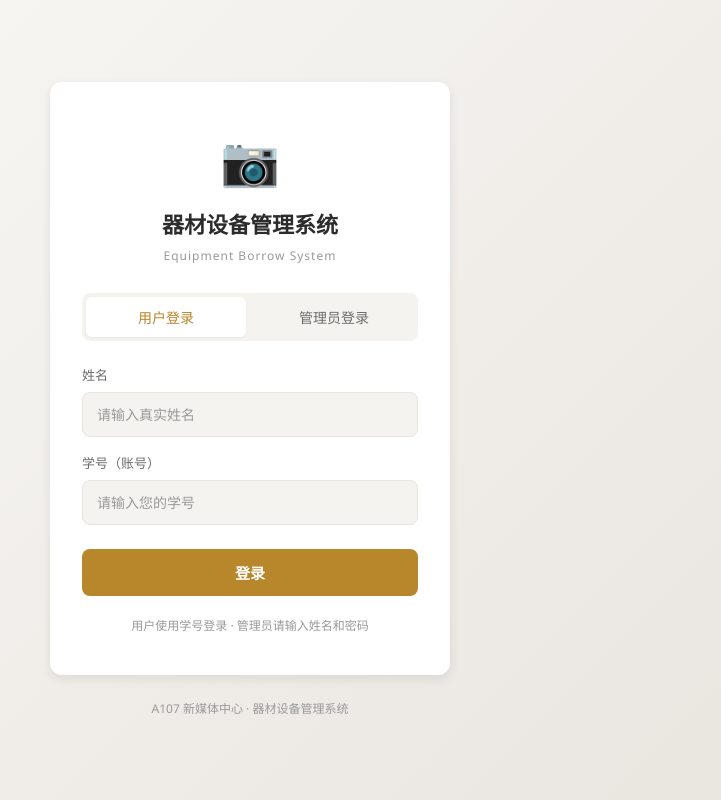
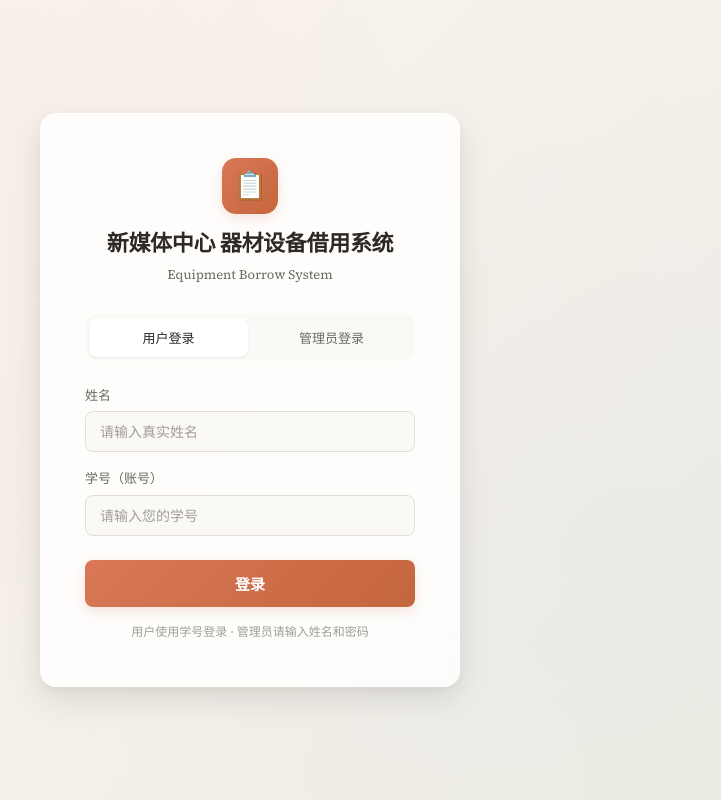
Before and after one commit to N0Chi11/field-note, a Vue app in the folder frontend/: page /login in a window 1280 px wide. Shown: the whole page, without its empty margins (390-1111 px from the left). Built offline with nearby package versions, Linux system fonts and the light colour scheme.

Commit message:
ui: 完全对齐原HTML配色(暖橙色系#D97757)+复刻登录页设计+字体对齐(Source Serif 4)

```diff
--- a/frontend/src/assets/styles/main.css
+++ b/frontend/src/assets/styles/main.css
@@ -1,44 +1,61 @@
 /* =========================================================
    全局样式 - 器材设备管理系统
-   自然风配色（与原 HTML 系统一致）
+   完全对齐原始 HTML 版本的配色与设计
    ========================================================= */
+
+@import url('https://fonts.googleapis.com/css2?family=Source+Serif+4:opsz,wght@8..60,400;8..60,500;8..60,600;8..60,700&family=Inter:wght@400;500;600;700&display=swap');
 
 :root {
   /* 背景 */
-  --bg: #faf9f7;
-  --bg-card: #ffffff;
-  --bg-input: #f5f3ef;
-  --bg-code: #f5f3ef;
+  --bg: #F5F4EE;
+  --bg-card: #FFFFFF;
+  --bg-sidebar: #EEEDE5;
+  --bg-hover: #E8E6DD;
+  --bg-input: #FAF9F5;
+  --bg-code: #FAF9F5;
 
   /* 文本 */
-  --text: #2c2c2c;
-  --text-secondary: #6b6b6b;
-  --text-tertiary: #999;
+  --text: #2D2A26;
+  --text-secondary: #6B6A63;
+  --text-tertiary: #A09E95;
 
-  /* 主色 */
-  --accent: #b8862b;
-  --accent-light: #d4a84a;
-  --accent-bg: rgba(184, 134, 43, 0.1);
+  /* 主色（暖橙色系，与原 HTML 一致） */
+  --accent: #D97757;
+  --accent-hover: #C4663D;
+  --accent-light: #F9E8E0;
+  --accent-bg: #FDF4F0;
+  --accent-gradient: linear-gradient(135deg, #D97757, #C4663D);
 
   /* 语义色 */
-  --success: #4a7c59;
-  --success-bg: rgba(74, 124, 89, 0.1);
-  --danger: #c25450;
-  --danger-bg: rgba(194, 84, 80, 0.1);
-  --warning: #b8862b;
-  --info: #5b7c99;
+  --success: #4A8B5C;
+  --success-bg: #EAF3EC;
+  --warning: #B8862B;
+  --warning-bg: #F7F0E0;
+  --danger: #C25B5B;
+  --danger-bg: #F8EAEA;
+  --info: #4A7CB5;
+  --info-bg: #EAF0F8;
 
   /* 边框与圆角 */
-  --border: #e8e4de;
+  --border: #E0DED5;
+  --border-light: #ECEAE2;
+  --radius-sm: 8px;
   --radius: 12px;
-  --radius-sm: 8px;
+  --radius-lg: 16px;
 
   /* 阴影 */
-  --shadow-sm: 0 1px 3px rgba(0, 0, 0, 0.05);
-  --shadow-md: 0 4px 12px rgba(0, 0, 0, 0.08);
+  --shadow-xs: 0 1px 2px rgba(0, 0, 0, 0.04);
+  --shadow-sm: 0 1px 3px rgba(0, 0, 0, 0.05), 0 1px 2px rgba(0, 0, 0, 0.03);
+  --shadow-md: 0 4px 12px rgba(0, 0, 0, 0.06), 0 1px 3px rgba(0, 0, 0, 0.04);
+  --shadow-lg: 0 12px 32px rgba(0, 0, 0, 0.1), 0 4px 8px rgba(0, 0, 0, 0.04);
+  --shadow-accent: 0 4px 12px rgba(217, 119, 87, 0.2);
 
-  /* 字体 */
-  --font: 'Segoe UI', -apple-system, 'PingFang SC', 'Microsoft YaHei', sans-serif;
+  /* 字体（与原 HTML 一致：衬线标题 + 无衬线 UI） */
+  --font: "Source Serif 4", Georgia, "Times New Roman", "Songti SC", "STSong", serif;
+  --font-ui: "Inter", -apple-system, BlinkMacSystemFont, "Segoe UI", "PingFang SC", "Microsoft YaHei", "Helvetica Neue", sans-serif;
+
+  /* 过渡 */
+  --transition: 0.2s cubic-bezier(0.4, 0, 0.2, 1);
 }
 
 /* ---------- 全局重置 ---------- */
@@ -71,17 +88,17 @@ body {
 a {
   color: var(--accent);
   text-decoration: none;
-  transition: color 0.15s ease;
+  transition: color var(--transition);
 }
 
 a:hover {
-  color: var(--accent-light);
+  color: var(--accent-hover);
 }
 
 /* ---------- 滚动条 ---------- */
 ::-webkit-scrollbar {
-  width: 8px;
-  height: 8px;
+  width: 6px;
+  height: 6px;
 }
 
 ::-webkit-scrollbar-track {
@@ -90,50 +107,43 @@ a:hover {
 
 ::-webkit-scrollbar-thumb {
   background: var(--border);
-  border-radius: 4px;
+  border-radius: 3px;
 }
 
 ::-webkit-scrollbar-thumb:hover {
   background: var(--text-tertiary);
 }
 
-/* Firefox */
 * {
   scrollbar-width: thin;
   scrollbar-color: var(--border) transparent;
 }
 
-/* ---------- 常用工具类 ---------- */
-.text-success {
-  color: var(--success);
-}
-.text-danger {
-  color: var(--danger);
-}
-.text-warning {
-  color: var(--warning);
-}
-.text-info {
-  color: var(--info);
-}
-.text-secondary {
-  color: var(--text-secondary);
-}
-.text-tertiary {
-  color: var(--text-tertiary);
+/* ---------- 动画 ---------- */
+@keyframes fadeIn {
+  from { opacity: 0; }
+  to { opacity: 1; }
 }
 
-.tag-success {
-  background: var(--success-bg);
-  color: var(--success);
+@keyframes slideUp {
+  from { opacity: 0; transform: translateY(12px); }
+  to { opacity: 1; transform: translateY(0); }
 }
-.tag-danger {
-  background: var(--danger-bg);
-  color: var(--danger);
+
+@keyframes slideInLeft {
+  from { opacity: 0; transform: translateX(-12px); }
+  to { opacity: 1; transform: translateX(0); }
 }
-.tag-accent {
-  background: var(--accent-bg);
-  color: var(--accent);
+
+@keyframes scaleIn {
+  from { opacity: 0; transform: scale(0.96); }
+  to { opacity: 1; transform: scale(1); }
+}
+
+@keyframes gradientShift {
+  0% { background-position: 0% 50%; }
+  50% { background-position: 100% 50%; }
+  100% { background-position: 0% 50%; }
 }
 
 /* ---------- 路由过渡动画 ---------- */
@@ -152,7 +162,6 @@ a:hover {
   transform: translateY(-12px);
 }
 
-/* 兜底动画类（供全局使用） */
 .fade-enter-active,
 .fade-leave-active {
   transition: opacity 0.2s ease;
@@ -168,7 +177,7 @@ input,
 textarea,
 select,
 button {
-  font-family: inherit;
+  font-family: var(--font-ui);
   font-size: inherit;
 }
 
@@ -185,3 +194,15 @@ img {
   max-width: 100%;
   display: block;
 }
+
+/* ---------- 常用工具类 ---------- */
+.text-success { color: var(--success); }
+.text-danger { color: var(--danger); }
+.text-warning { color: var(--warning); }
+.text-info { color: var(--info); }
+.text-secondary { color: var(--text-secondary); }
+.text-tertiary { color: var(--text-tertiary); }
+
+.tag-success { background: var(--success-bg); color: var(--success); }
+.tag-danger { background: var(--danger-bg); color: var(--danger); }
+.tag-accent { background: var(--accent-bg); color: var(--accent); }
--- a/frontend/src/views/Login.vue
+++ b/frontend/src/views/Login.vue
@@ -2,90 +2,50 @@
   <div class="login-page">
     <div class="login-card">
       <!-- Logo -->
-      <div class="logo-area">
-        <div class="logo-icon">📷</div>
-        <h1 class="logo-title">器材设备管理系统</h1>
-        <p class="logo-sub">Equipment Borrow System</p>
+      <div class="login-logo">
+        <div class="login-logo-icon">📋</div>
+        <div class="login-logo-text">新媒体中心 器材设备借用系统</div>
+        <div class="login-logo-sub">Equipment Borrow System</div>
       </div>
 
       <!-- 登录标签切换 -->
       <div class="login-tabs">
-        <button
-          :class="['tab-btn', { active: loginTab === 'user' }]"
-          @click="loginTab = 'user'"
-        >
-          用户登录
-        </button>
-        <button
-          :class="['tab-btn', { active: loginTab === 'admin' }]"
-          @click="loginTab = 'admin'"
-        >
-          管理员登录
-        </button>
+        <button :class="{ active: loginTab === 'user' }" @click="loginTab = 'user'">用户登录</button>
+        <button :class="{ active: loginTab === 'admin' }" @click="loginTab = 'admin'">管理员登录</button>
       </div>
 
       <!-- 用户登录表单 -->
-      <form v-if="loginTab === 'user'" @submit.prevent="handleUserLogin" class="login-form">
+      <form v-if="loginTab === 'user'" @submit.prevent="handleUserLogin">
         <div class="form-group">
           <label>姓名</label>
-          <input
-            v-model="userForm.name"
-            type="text"
-            placeholder="请输入真实姓名"
-            required
-            autocomplete="off"
-          />
+          <input v-model="userForm.name" type="text" placeholder="请输入真实姓名" required autocomplete="off" />
         </div>
         <div class="form-group">
           <label>学号（账号）</label>
-          <input
-            v-model="userForm.studentId"
-            type="text"
-            placeholder="请输入您的学号"
-            required
-            autocomplete="off"
-            pattern="202[0-9]{7}"
-            maxlength="10"
-          />
+          <input v-model="userForm.studentId" type="text" placeholder="请输入您的学号" required autocomplete="off" pattern="202[0-9]{7}" maxlength="10" />
         </div>
-        <button type="submit" class="btn-login" :disabled="loading">
+        <button type="submit" class="btn btn-primary btn-block" :disabled="loading">
           {{ loading ? '登录中...' : '登录' }}
         </button>
       </form>
 
       <!-- 管理员登录表单 -->
-      <form v-else @submit.prevent="handleAdminLogin" class="login-form">
+      <form v-else @submit.prevent="handleAdminLogin">
         <div class="form-group">
           <label>管理员姓名</label>
-          <input
-            v-model="adminForm.name"
-            type="text"
-            placeholder="请输入管理员姓名"
-            required
-            autocomplete="off"
-          />
+          <input v-model="adminForm.name" type="text" placeholder="请输入管理员姓名" required autocomplete="off" />
         </div>
         <div class="form-group">
           <label>密码</label>
-          <input
-            v-model="adminForm.password"
-            type="password"
-            placeholder="请输入管理员密码"
-            required
-            autocomplete="off"
-          />
+          <input v-model="adminForm.password" type="password" placeholder="请输入管理员密码" required autocomplete="off" />
         </div>
-        <button type="submit" class="btn-login" :disabled="loading">
+        <button type="submit" class="btn btn-primary btn-block" :disabled="loading">
           {{ loading ? '登录中...' : '管理员登录' }}
         </button>
       </form>
 
-      <!-- 提示文字 -->
       <div class="login-hint">用户使用学号登录 · 管理员请输入姓名和密码</div>
     </div>
-
-    <!-- 底部签名 -->
-    <div class="footer-text">A107 新媒体中心 · 器材设备管理系统</div>
   </div>
 </template>
 
@@ -102,17 +62,9 @@ const toast = useToastStore()
 const loginTab = ref<'user' | 'admin'>('user')
 const loading = ref(false)
 
-const userForm = reactive({
-  name: '',
-  studentId: ''
-})
+const userForm = reactive({ name: '', studentId: '' })
+const adminForm = reactive({ name: '', password: '' })
 
-const adminForm = reactive({
-  name: '',
-  password: ''
-})
-
-/** 提取错误信息 */
 function errMsg(e: any): string {
   if (e?.response?.data?.detail) {
     const d = e.response.data.detail
@@ -121,7 +73,6 @@ function errMsg(e: any): string {
   return e?.message || '登录失败，请重试'
 }
 
-/** 用户登录 */
 async function handleUserLogin() {
   if (!userForm.name.trim() || !userForm.studentId.trim()) {
     toast.warning('请填写姓名和学号')
@@ -139,7 +90,6 @@ async function handleUserLogin() {
   }
 }
 
-/** 管理员登录 */
 async function handleAdminLogin() {
   if (!adminForm.name.trim() || !adminForm.password) {
     toast.warning('请填写管理员姓名和密码')
@@ -159,152 +109,180 @@ async function handleAdminLogin() {
 </script>
 
 <style scoped>
+/* 完全复刻原 HTML 登录页样式 */
 .login-page {
   min-height: 100vh;
   display: flex;
-  flex-direction: column;
   align-items: center;
   justify-content: center;
-  background: linear-gradient(135deg, var(--bg) 0%, #e8e4de 100%);
+  background: linear-gradient(-45deg, #F5F4EE, #EEEDE5, #FDF4F0, #F0EDE5, #F5F4EE);
+  background-size: 400% 400%;
+  animation: gradientShift 20s ease infinite;
   padding: 20px;
+  position: relative;
+}
+
+.login-page::before {
+  content: '';
+  position: absolute;
+  top: 0; left: 0; right: 0; bottom: 0;
+  background-image:
+    radial-gradient(circle at 20% 30%, rgba(217,119,87,0.04) 0%, transparent 50%),
+    radial-gradient(circle at 80% 70%, rgba(74,124,181,0.03) 0%, transparent 50%);
+  pointer-events: none;
 }
 
 .login-card {
+  background: rgba(255, 255, 255, 0.85);
+  backdrop-filter: blur(20px);
+  -webkit-backdrop-filter: blur(20px);
+  border: 1px solid rgba(255, 255, 255, 0.6);
+  border-radius: var(--radius-lg);
+  padding: 44px;
   width: 100%;
-  max-width: 400px;
-  background: var(--bg-card);
-  border-radius: var(--radius);
-  box-shadow: var(--shadow-md);
-  padding: 40px 32px;
+  max-width: 420px;
+  box-shadow: var(--shadow-lg);
+  animation: scaleIn 0.4s ease;
+  position: relative;
+  z-index: 1;
 }
 
-.logo-area {
+.login-logo {
   text-align: center;
   margin-bottom: 28px;
 }
 
-.logo-icon {
-  font-size: 48px;
-  margin-bottom: 8px;
+.login-logo-icon {
+  width: 56px;
+  height: 56px;
+  background: var(--accent-gradient);
+  border-radius: 14px;
+  display: inline-flex;
+  align-items: center;
+  justify-content: center;
+  font-size: 28px;
+  margin-bottom: 12px;
+  box-shadow: var(--shadow-accent);
 }
 
-.logo-title {
+.login-logo-text {
   font-size: 22px;
   font-weight: 700;
   color: var(--text);
-  margin-bottom: 4px;
+  letter-spacing: -0.3px;
 }
 
-.logo-sub {
-  font-size: 12px;
-  color: var(--text-tertiary);
-  letter-spacing: 1px;
+.login-logo-sub {
+  font-size: 13px;
+  color: var(--text-secondary);
+  margin-top: 4px;
 }
 
-/* 标签切换 */
 .login-tabs {
   display: flex;
-  gap: 8px;
+  gap: 4px;
+  background: var(--bg-input);
+  border-radius: var(--radius);
+  padding: 4px;
   margin-bottom: 24px;
-  background: var(--bg-input);
-  border-radius: var(--radius-sm);
-  padding: 4px;
 }
 
-.tab-btn {
+.login-tabs button {
   flex: 1;
   padding: 10px;
   border: none;
   background: transparent;
-  border-radius: 6px;
-  font-size: 14px;
-  font-weight: 500;
+  border-radius: var(--radius-sm);
+  font-size: 13px;
   color: var(--text-secondary);
   cursor: pointer;
-  transition: all 0.2s;
+  transition: all var(--transition);
+  font-family: var(--font-ui);
+  font-weight: 500;
 }
 
-.tab-btn.active {
+.login-tabs button.active {
   background: var(--bg-card);
-  color: var(--accent);
+  color: var(--text);
   box-shadow: var(--shadow-sm);
 }
 
-/* 表单 */
-.login-form {
-  display: flex;
-  flex-direction: column;
-  gap: 16px;
-}
-
 .form-group {
-  display: flex;
-  flex-direction: column;
-  gap: 6px;
+  margin-bottom: 16px;
 }
 
 .form-group label {
+  display: block;
   font-size: 13px;
   font-weight: 500;
   color: var(--text-secondary);
+  margin-bottom: 6px;
+  font-family: var(--font-ui);
 }
 
 .form-group input {
-  padding: 12px 14px;
+  width: 100%;
+  padding: 11px 14px;
   border: 1px solid var(--border);
   border-radius: var(--radius-sm);
   font-size: 14px;
   background: var(--bg-input);
   color: var(--text);
   outline: none;
-  transition: border-color 0.2s;
+  transition: all var(--transition);
+  font-family: var(--font-ui);
 }
 
 .form-group input:focus {
   border-color: var(--accent);
   background: var(--bg-card);
+  box-shadow: 0 0 0 3px var(--accent-bg);
 }
 
 .form-group input::placeholder {
   color: var(--text-tertiary);
 }
 
-/* 登录按钮 */
-.btn-login {
+.btn {
+  display: inline-flex;
+  align-items: center;
+  justify-content: center;
+  gap: 6px;
+  padding: 10px 18px;
+  border: none;
+  border-radius: var(--radius-sm);
+  font-size: 14px;
+  font-weight: 500;
+  cursor: pointer;
+  transition: all var(--transition);
+  font-family: var(--font-ui);
+  text-decoration: none;
+}
+
+.btn-primary {
+  background: var(--accent-gradient);
+  color: white;
+  box-shadow: var(--shadow-accent);
+}
+
+.btn-primary:hover:not(:disabled) {
+  transform: translateY(-1px);
+  box-shadow: 0 6px 16px rgba(217, 119, 87, 0.3);
+}
+
+.btn-block {
   width: 100%;
   padding: 13px;
-  border: none;
-  border-radius: var(--radius-sm);
-  background: var(--accent);
-  color: #fff;
   font-size: 15px;
   font-weight: 600;
-  cursor: pointer;
-  transition: background 0.2s;
   margin-top: 8px;
 }
 
-.btn-login:hover:not(:disabled) {
-  background: var(--accent-light);
-}
-
-.btn-login:disabled {
-  opacity: 0.6;
-  cursor: not-allowed;
-}
-
-/* 提示文字 */
 .login-hint {
-  text-align: center;
   font-size: 12px;
   color: var(--text-tertiary);
-  margin-top: 20px;
-}
-
-/* 底部签名 */
-.footer-text {
-  margin-top: 24px;
-  font-size: 12px;
-  color: var(--text-tertiary);
+  text-align: center;
+  margin-top: 16px;
+  line-height: 1.6;
 }
 </style>
```
